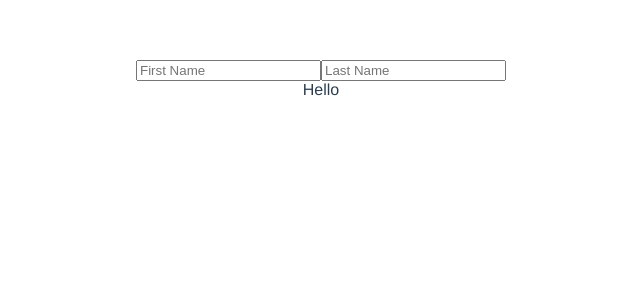
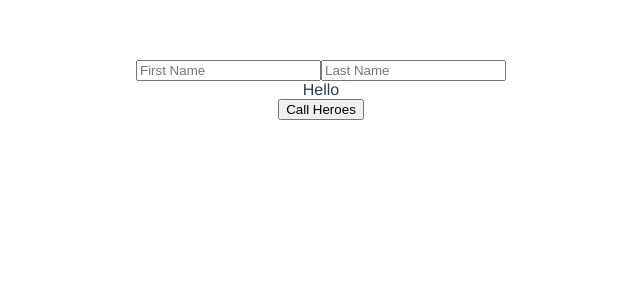
Before and after one commit to Daemusin12/vue-js, a Vue app in the folder vue-composition/: page / in a window 1280 px wide. Shown: the top 300 px of the page, without its empty margins (319-959 px from the left). Built offline with nearby package versions, Linux system fonts and the light colour scheme.

Commit message:
Custom Events and Composition API

```diff
--- a/vue-composition/src/components/Person.vue
+++ b/vue-composition/src/components/Person.vue
@@ -3,7 +3,7 @@
     <input type="text" placeholder="First Name" v-model="firstName" />
     <input type="text" placeholder="Last Name" v-model="lastName" />
   </div>
-  <PersonGreeting :firstName="firstName" :lastName="lastName" />
+  <PersonGreeting :firstName="firstName" :lastName="lastName" @callHeroes="callHeroes"/>
 </template>
 
 <script>
@@ -18,9 +18,14 @@
         const firstName = ref('')
         const lastName = ref('')
 
+        function callHeroes(hero) {
+            alert(`Calling ${hero}`)
+        }
+
         return {
             firstName,
-            lastName
+            lastName,
+            callHeroes
         }
     }
 }
--- a/vue-composition/src/components/PersonGreeting.vue
+++ b/vue-composition/src/components/PersonGreeting.vue
@@ -1,20 +1,28 @@
 <template>
   <div>Hello {{ fullName }}</div>
+  <button @click="sendEvent">Call Heroes</button>
 </template>
 
 <script>
 import { computed } from 'vue'
 export default {
     name: 'PersonGreeting',
-    setup(props) {
+    setup(props, context) {
+        console.log(context)
         const fullName = computed(() => {
             return `${props.firstName} ${props.lastName}`
         })
+
+        function sendEvent() {
+            context.emit('callHeroes', fullName.value)
+        }
         return {
             fullName,
+            sendEvent
         }
     },
     props: ['firstName', 'lastName'],
+    emits: ['callHeroes']
     // computed: {
     //     fullName() {
     //         return `${this.firstName} ${this.lastName}`
```
